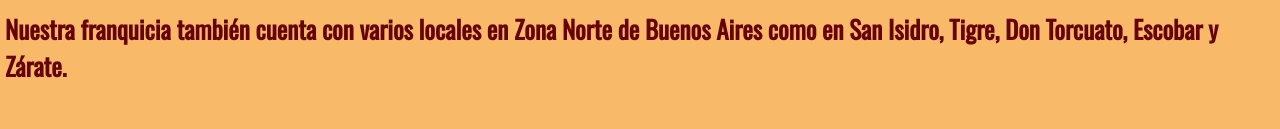
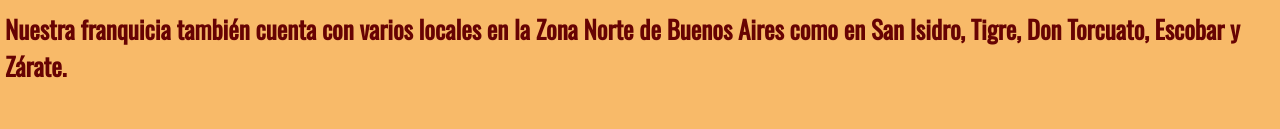
Before and after one commit to armabar/proyectoFinal_def, a website: page sucursales.html in a window 1280 px wide. Shown: the part 918-1047 px from the top of the page. Drawn offline with nearby package versions, Linux system fonts and the light colour scheme; grey boxes are pictures that could not be loaded.

Commit message:
Actualización del proyecto final

```diff
--- a/sucursales.html
+++ b/sucursales.html
@@ -45,7 +45,7 @@
         <iframe class="mapa1" src="https://www.google.com/maps/embed?pb=!1m18!1m12!1m3!1d210142.41692143178!2d-58.65842502187501!3d-34.617428199999985!2m3!1f0!2f0!3f0!3m2!1i1024!2i768!4f13.1!3m3!1m2!1s0x95bcb42db3a9612f%3A0x91efbdb21aeb44b6!2sDeniro!5e0!3m2!1ses-419!2sar!4v1691448952304!5m2!1ses-419!2sar" width="400" height="250" style="border:0;" allowfullscreen="" loading="lazy" referrerpolicy="no-referrer-when-downgrade"></iframe></iframe>
 
         <h2 class="sucursales"> Zona Norte </h2>
-        <p class="textoSuc">Nuestra franquicia también cuenta con varios locales en Zona Norte de Buenos Aires como en San Isidro, Tigre, Don Torcuato, Escobar y Zárate. </p>
+        <p class="textoSuc">Nuestra franquicia también cuenta con varios locales en la Zona Norte de Buenos Aires como en San Isidro, Tigre, Don Torcuato, Escobar y Zárate. </p>
 
         <iframe class="mapa2" src="https://www.google.com/maps/embed?pb=!1m18!1m12!1m3!1d210286.8613976197!2d-58.82459323476563!3d-34.560335071921116!2m3!1f0!2f0!3f0!3m2!1i1024!2i768!4f13.1!3m3!1m2!1s0x95bcb42db3a9612f%3A0x91efbdb21aeb44b6!2sDeniro!5e0!3m2!1ses-419!2sar!4v1691449288972!5m2!1ses-419!2sar" width="400" height="250" style="border:0;" allowfullscreen="" loading="lazy" referrerpolicy="no-referrer-when-downgrade"></iframe></iframe>
     </main>
```
